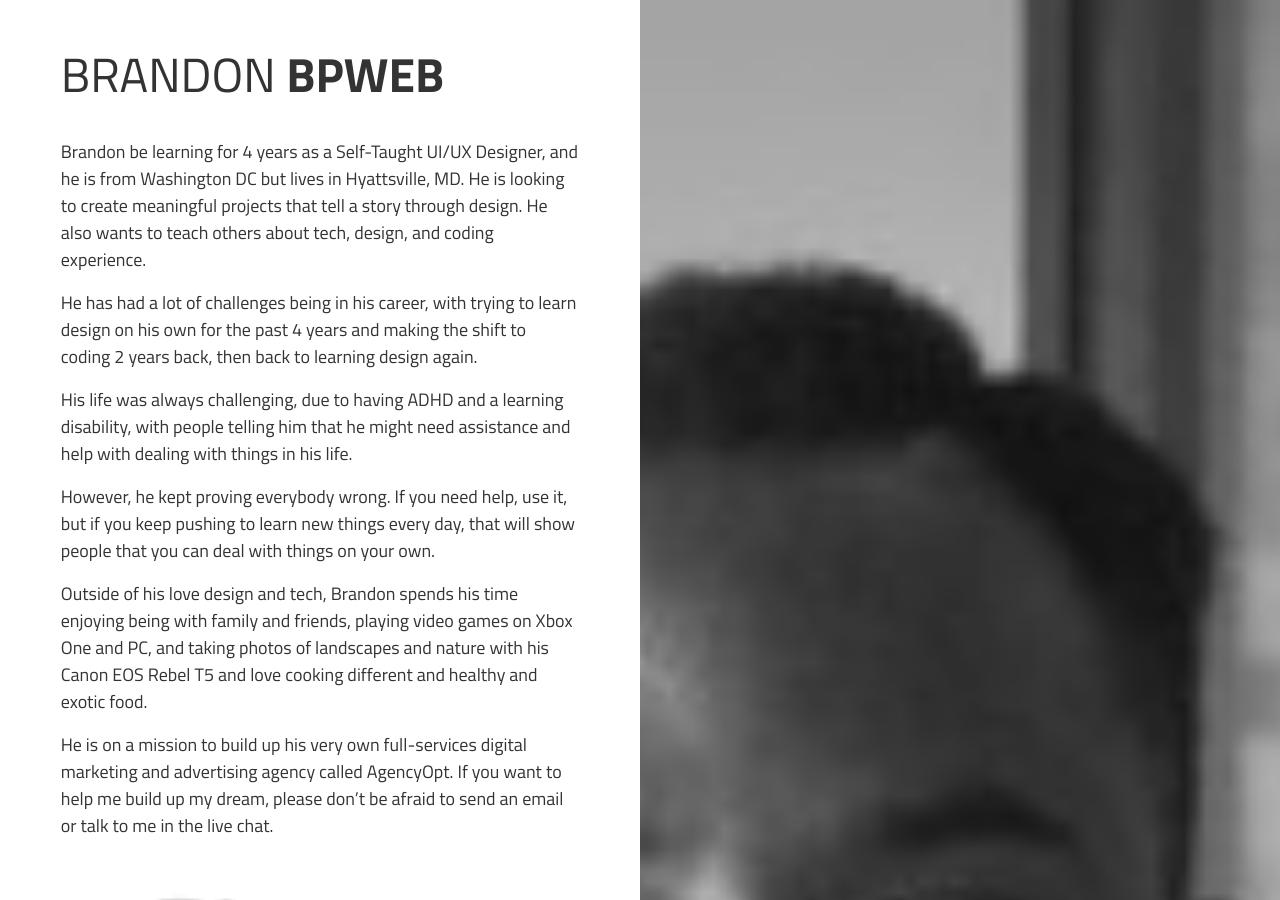
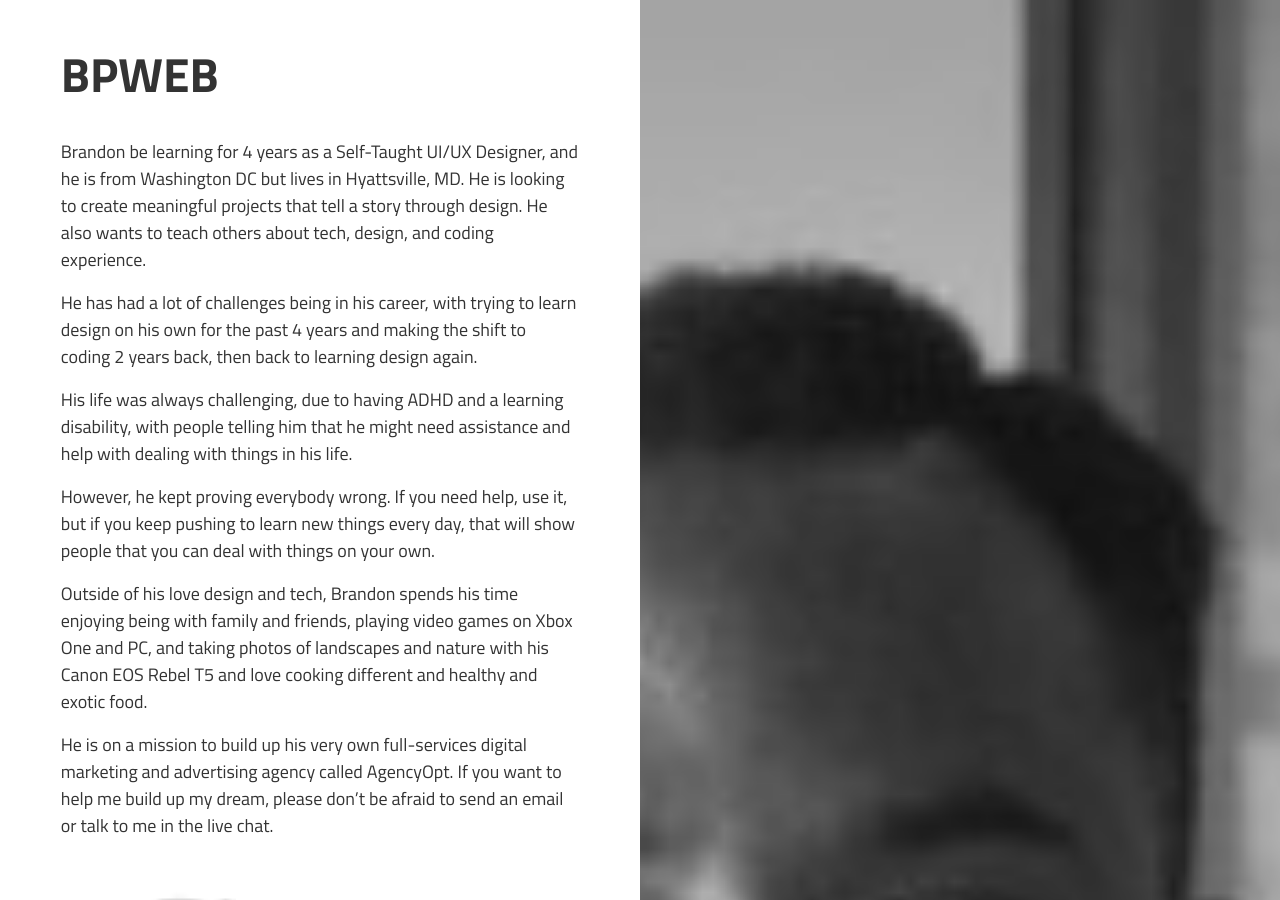
Before and after one commit to officialdrafty/bpweb, a Jekyll site: the page built from index.md, in a window 1280 px wide and 900 px high. Built offline with Jekyll 4.4.1, drawn with Linux system fonts in a browser that asks for light colours.

Commit message:
Changes Jekyll

```diff
--- a/index.md
+++ b/index.md
@@ -32,7 +33,7 @@
 <div class="col-md-6 paddingorder-b">
 <article>
 
-<h1>BRANDON <span>BPWEB</span></h1>
+<h1>{{ page.brand-title }} <span>{{ page.brand-name }}</span></h1>
 
 <p>Brandon be learning for 4 years as a Self-Taught UI/UX Designer, and he is from Washington DC but lives in Hyattsville, MD. He is looking to create meaningful projects that tell a story through design. He also wants to teach others about tech, design, and coding experience.</p>
 
```
Also changed, not shown: other parts of index.md (+2 -1 lines).
